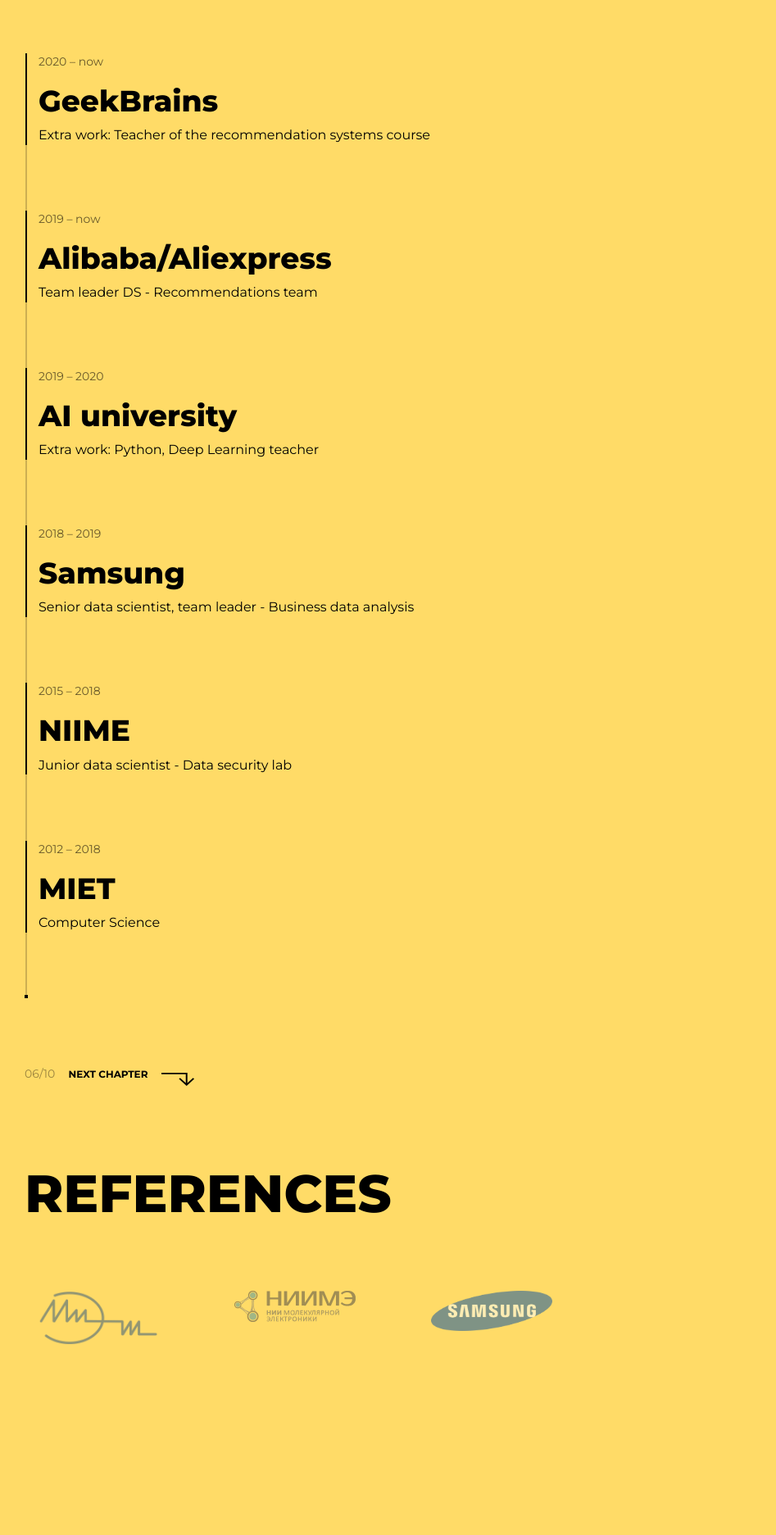
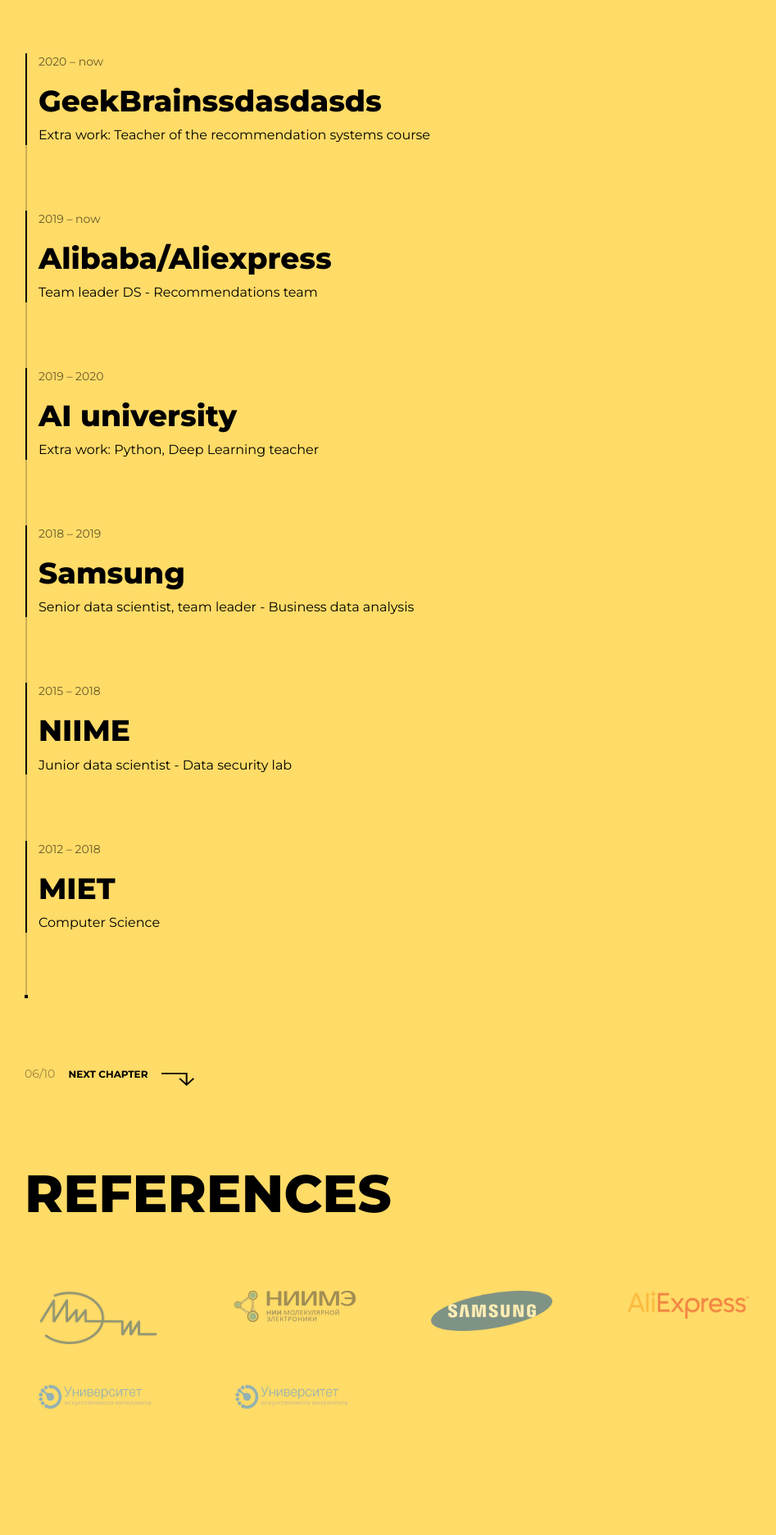
Before and after one commit to amunra94/personal_land, a Django app: page /email/ in a window 1280 px wide. Shown: the part 4573-6446 px from the top of the page at 82% size, without its empty margins (0-947 px from the left). Run offline with Django 3.2, Linux system fonts and the light colour scheme; parts of the project's set-up code (start-up, migrations or seed data) failed here and were passed over; some libraries are stand-ins or nearby versions.

Commit message:
test error2

```diff
--- a/main/templates/personal/index.html
+++ b/main/templates/personal/index.html
@@ -318,7 +318,7 @@
                         <div class="timeline timeline-animated">
                             <div class="timeline-item">
                                 <span class="timeline-date">2020 –&nbsp;now</span>
-                                <h3 class="timeline-title">GeekBrains</h3>
+                                <h3 class="timeline-title">GeekBrainssdasdasds</h3>
                                 <p class="timeline-text">Extra work: Teacher of the recommendation systems course</p>
                             </div>
                             <div class="timeline-item">
@@ -374,6 +374,21 @@
                             <div class="col-6 col-lg-3">
                                 <a href="https://www.samsung.com/ru/aboutsamsung/careers/srr/" class="logo-link">
                                     <img src="/static/img/samsung.svg.png" class="logo-img" alt="Reference 3">
+                                </a>
+                            </div>
+                            <div class="col-6 col-lg-3">
+                                <a href="https://aliexpress.ru/" class="logo-link">
+                                    <img src="/static/img/aliexpress.svg.png" class="logo-img" alt="Reference 4">
+                                </a>
+                            </div>
+                            <div class="col-6 col-lg-3">
+                                <a href="https://neural-university.ru/" class="logo-link">
+                                    <img src="/static/img/universityai.png" class="logo-img" alt="Reference 5">
+                                </a>
+                            </div>
+                            <div class="col-6 col-lg-3">
+                                <a href="https://gb.ru/" class="logo-link">
+                                    <img src="/static/img/universityai.png" class="logo-img" alt="Reference 6">
                                 </a>
                             </div>
                         </div>
```
Also changed, not shown: static/img/geekbrains.svg.png (added), 4 other files.
